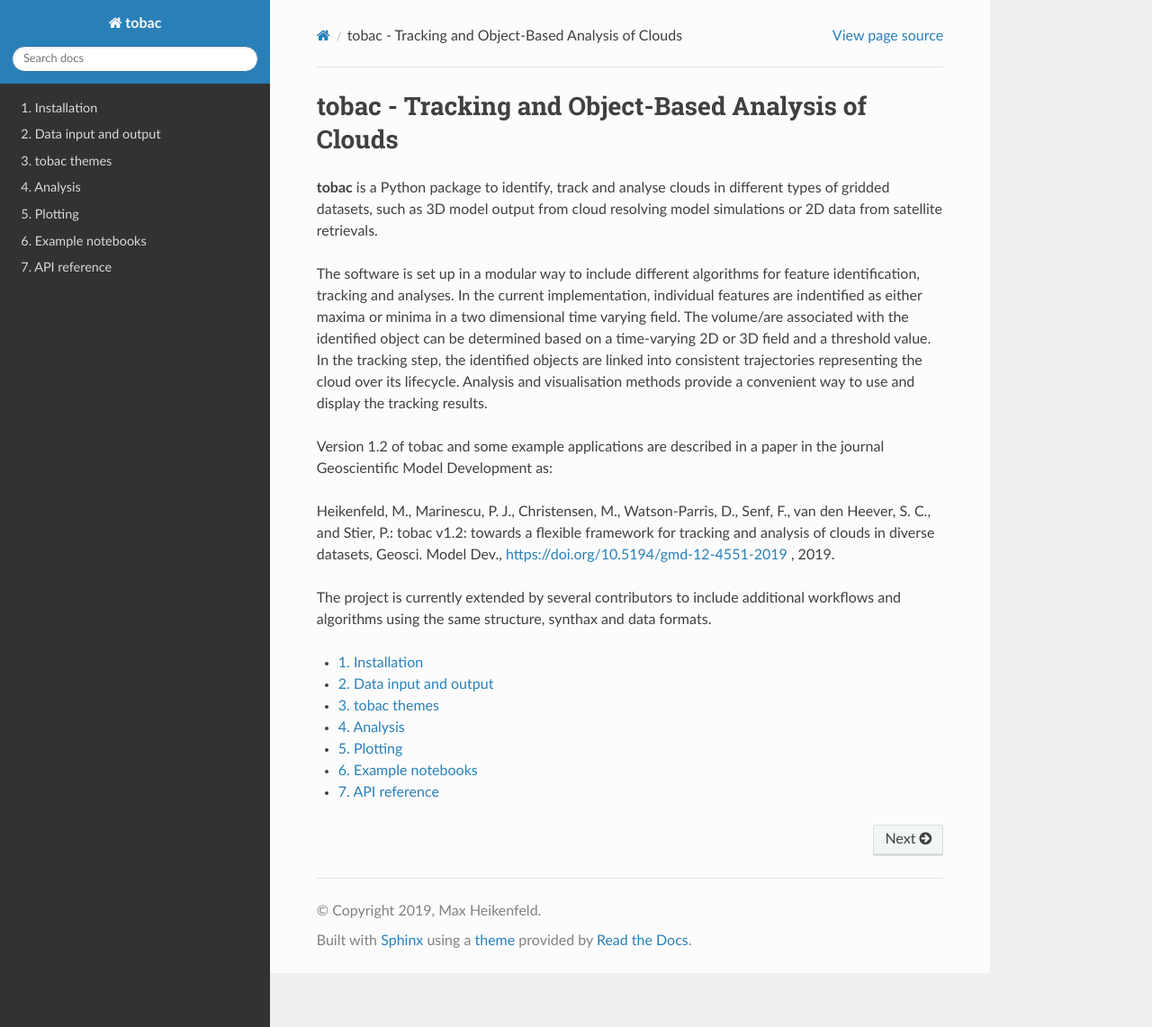
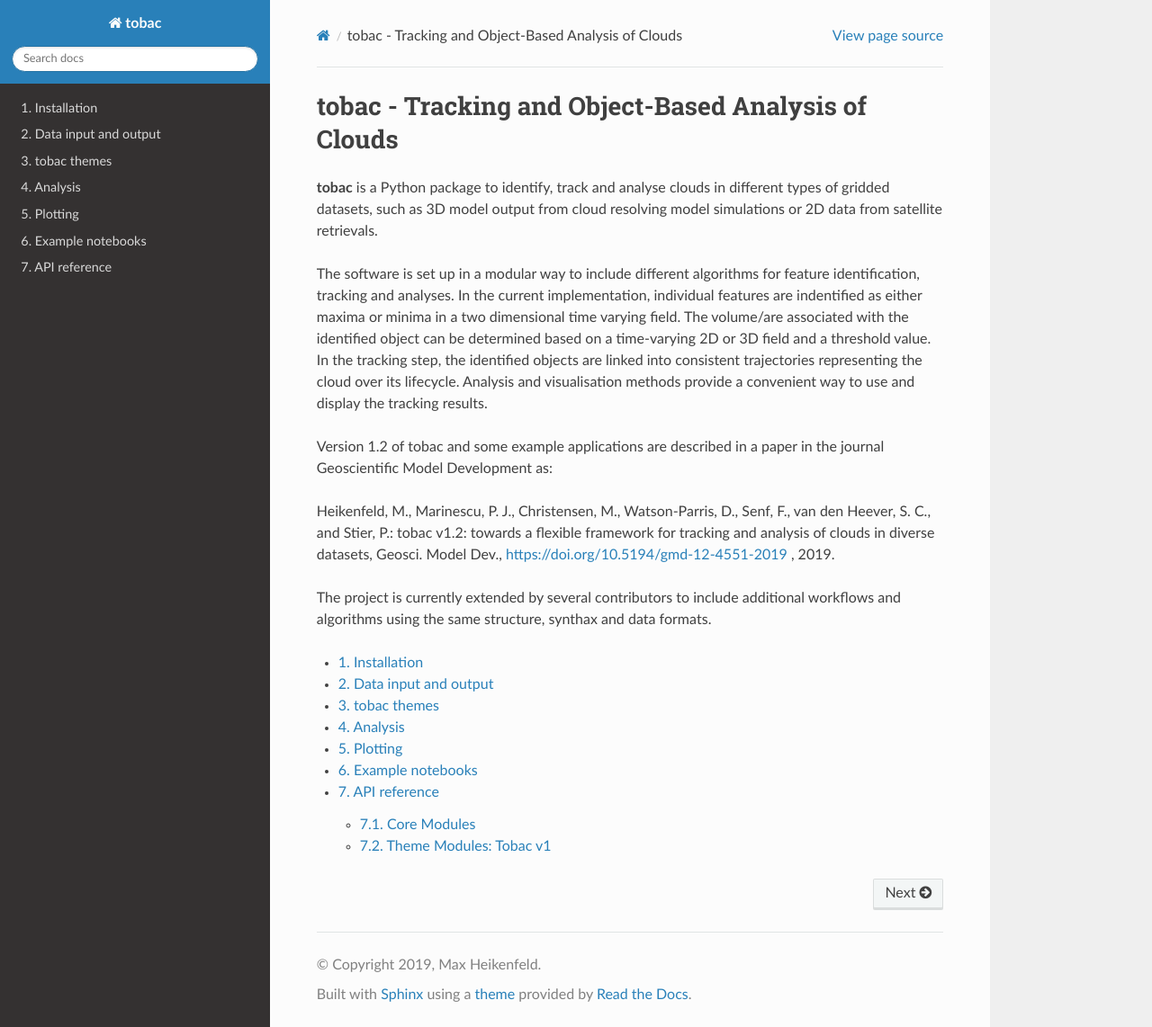
Before and after one commit to tobac-project/tobac, a Sphinx documentation site: the page built from doc/index.rst, in a window 1280 px wide and 1142 px high. Shown: the whole window at 90% size. Built offline with Sphinx 7.4.7 and the Read the Docs theme 2.0.0, drawn with Linux system fonts in a browser that asks for light colours.

Commit message:
now included API ref for all modules

```diff
--- a/doc/modules.rst
+++ b/doc/modules.rst
@@ -1,6 +1,8 @@
 API reference
 =============
 
+Core Modules
+------------
 .. autosummary::
    :toctree: generated
 
@@ -10,9 +12,15 @@
 
     tobac.plot.plotting
 
-#    tobac.themes.tobac_v1.feature_detection
-#    tobac.themes.tobac_v1.segmentation
-#    tobac.themes.tobac_v1.tracking
-#    tobac.themes.tobac_v1.wrapper
+    tobac.utils
 
-#    tobac.utils
+
+Theme Modules: Tobac v1
+-----------------------
+.. autosummary::
+   :toctree: generated
+
+    tobac.themes.tobac_v1.feature_detection
+    tobac.themes.tobac_v1.segmentation
+    tobac.themes.tobac_v1.tracking
+    tobac.themes.tobac_v1.wrapper
```
Also changed, not shown: 1 other file.
